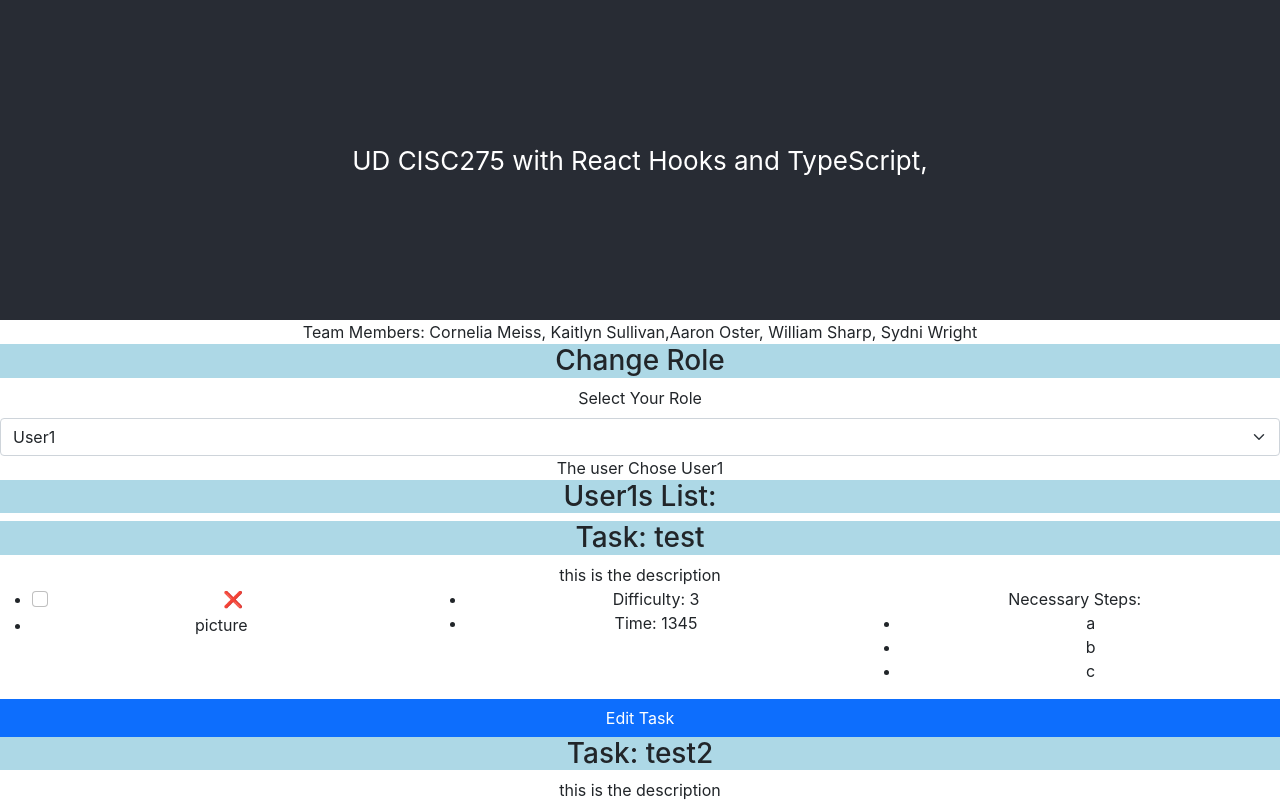
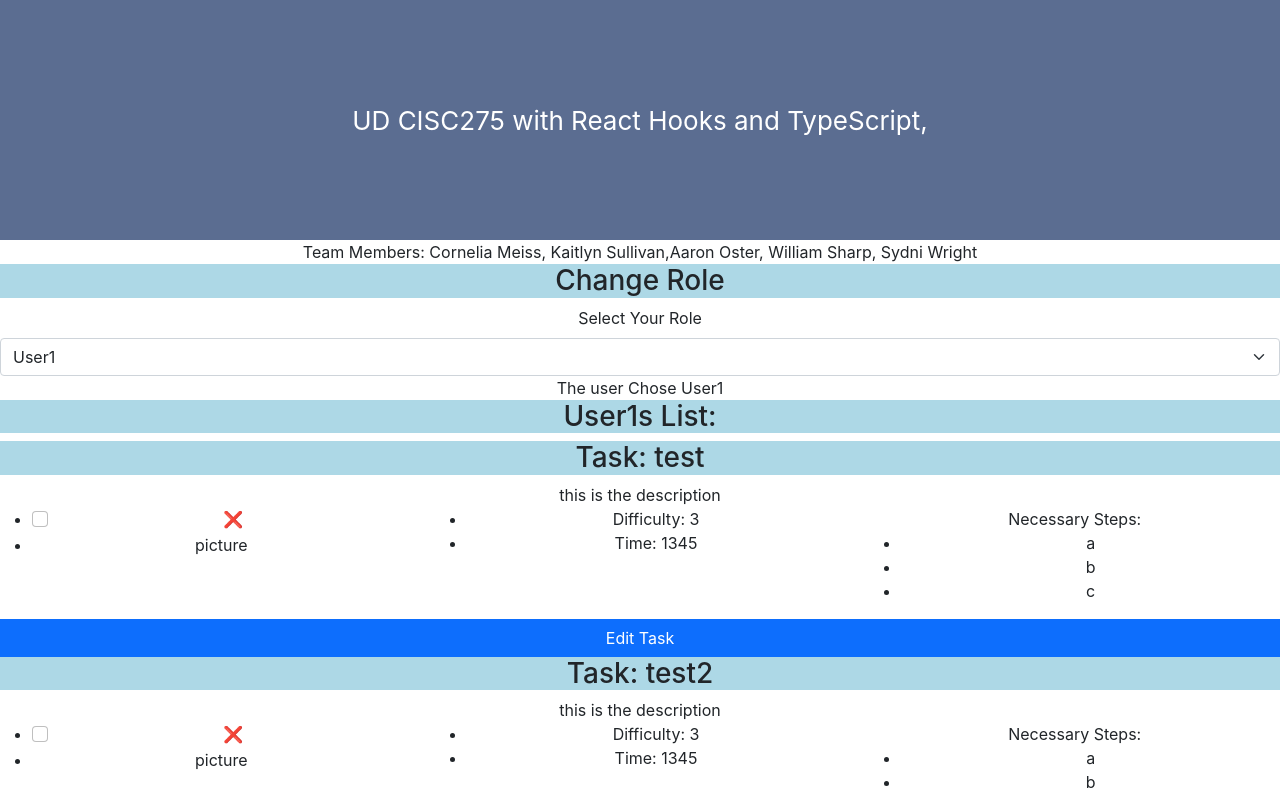
Before and after one commit to cmeiss/team18, a React (Create React App) app: page / in a window 1280 px wide. Shown: the top 801 px of the page. Built offline with nearby package versions, Linux system fonts and the light colour scheme.

Commit message:
possible header image

```diff
--- a/src/App.css
+++ b/src/App.css
@@ -15,8 +15,8 @@
 
 .App-header {
     width: 100%;
-    background-color: #282c34;
-    min-height: 40vh;
+    background-color: #5b6d91;
+    min-height: 30vh;
     display: flex;
     flex-direction: column;
     align-items: center;
```
Also changed, not shown: src/Calendaring.jpg (added).
